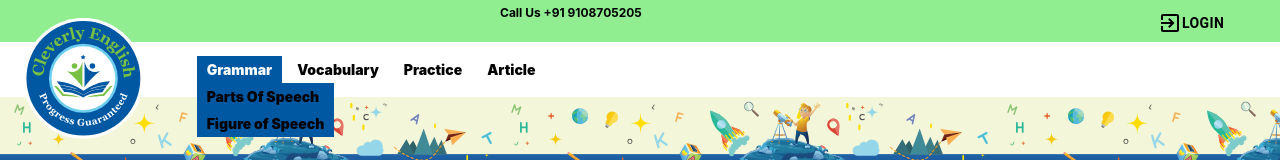
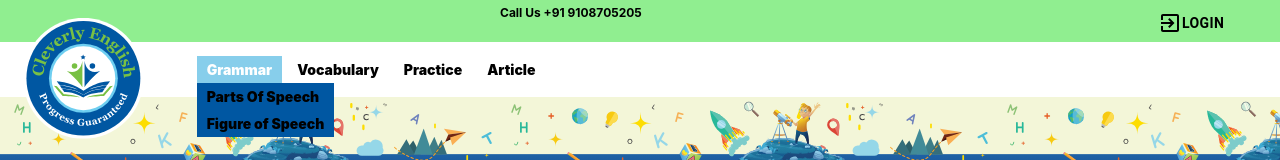
Before and after one commit to ktushar19Git/EnglishApp, a React (Create React App) app: page /QuestionDisplay in a window 1280 px wide. In both pictures the pointer is over the item "Grammar". Shown: the top 160 px of the page. Built offline with nearby package versions, Linux system fonts and the light colour scheme; no server answers; the database is empty.

Commit message:
Menu Style changed

```diff
--- a/src/App.css
+++ b/src/App.css
@@ -124,7 +124,7 @@
   /*background-image: linear-gradient(to right, #00C9FF, #92FE9D);*/
   border-radius: 0px;
   color: white ;
-  background-color: #0057A2;
+  background-color: skyblue;
 
 }
 .Menu ul li a:hover
@@ -181,7 +181,7 @@
 }
 .Menu ul li:hover .SubMenu ul li:hover
 {
-  /*background-color: #1273c2;*/
+  background-color: skyblue;
   color: white;
 }
 .Menu ul li:hover .SubMenu ul li a:hover
@@ -229,7 +229,7 @@
   background: transparent;
   text-align: left;
   border-radius: 0px;
-  width: 100%;
+
 }
 .Menu ul li:hover .SubMenu ul li:hover .SubMenu-1 ul li a
 {
@@ -238,7 +238,7 @@
 }
 .Menu ul li:hover .SubMenu ul li:hover .SubMenu-1 ul li:hover
 {
-  /*background-color: #1273c2;*/
+  background-color: skyblue;
   color: white;
 }
 .Menu ul li:hover .SubMenu ul li:hover .SubMenu-1 ul li a:hover
```
